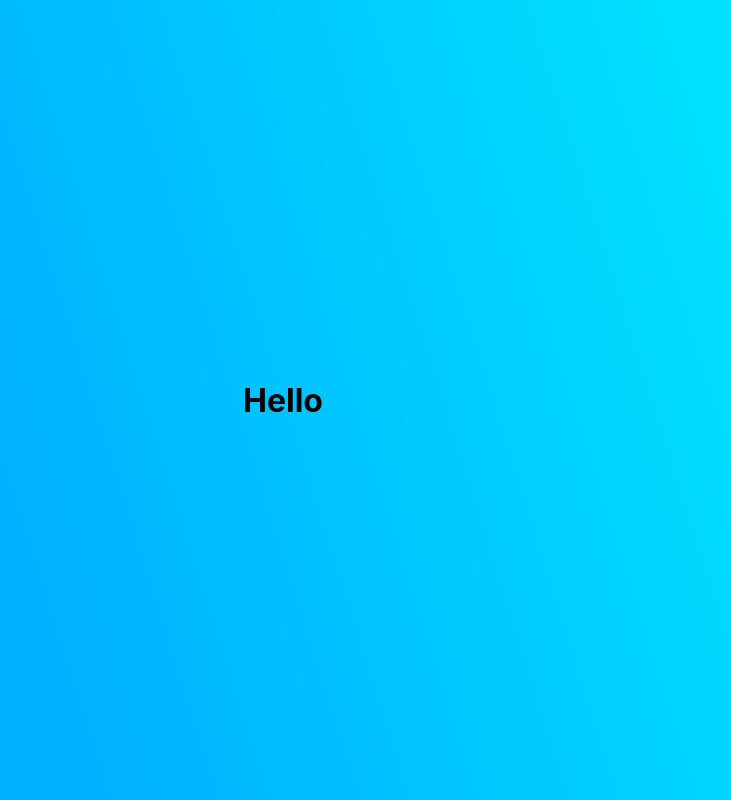
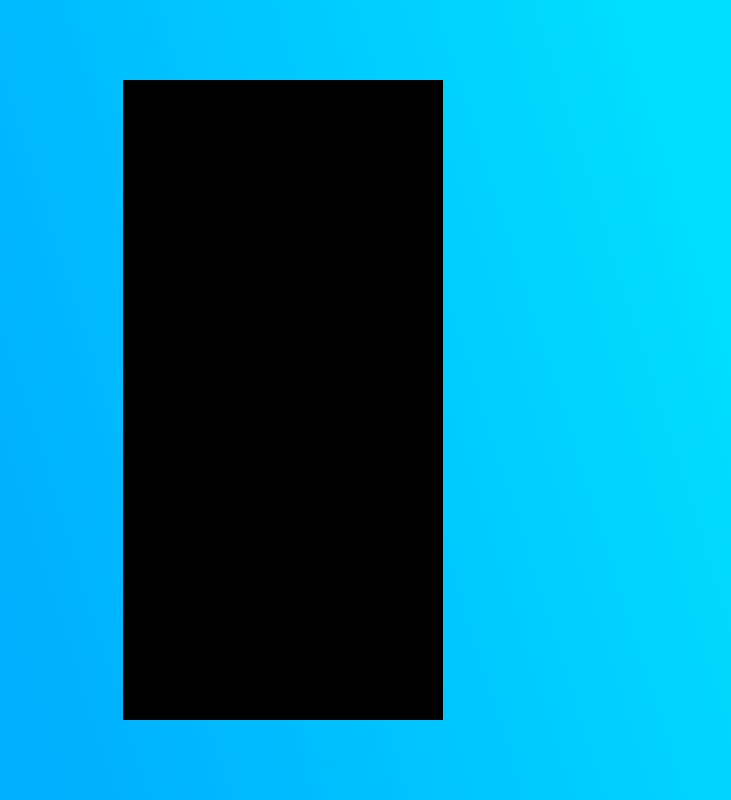
Before and after one commit to miloujb/calculator, a React (Create React App) app in the folder calculator/: page / in a window 1280 px wide. Shown: the whole page, without its empty margins (357-1088 px from the left). Built offline with nearby package versions, Linux system fonts and the light colour scheme.

Commit message:
result screen added

```diff
--- a/calculator/src/App.css
+++ b/calculator/src/App.css
@@ -12,3 +12,10 @@
   justify-content: center;
   align-items: center;
 }
+
+.calculator {
+  height: 80vh;
+  width: 25%;
+  box-shadow: 0 2rem 4rem var(--shadow);
+  background-color: black;
+}
--- a/calculator/src/App.js
+++ b/calculator/src/App.js
@@ -1,11 +1,11 @@
 import React from "react";
-
+import Calculator from "./Calculator/Calculator";
 import "./App.css";
 
 function App() {
   return (
     <div className="App">
-      <h1>Hello</h1>
+      <Calculator />
     </div>
   );
 }
--- /dev/null
+++ b/calculator/src/Calculator/Calculator.js
@@ -0,0 +1,5 @@
+import React from "react";
+
+const calculator = () => <main className="calculator"></main>;
+
+export default calculator;
```
Also changed, not shown: calculator/src/Calculator/KeyPad.js (deleted, +0 -20 lines), calculator/src/Calculator/Components/ResultScreen/ResultScreen.js (added), calculator/src/Calculator/Components/Screen.js (added).
